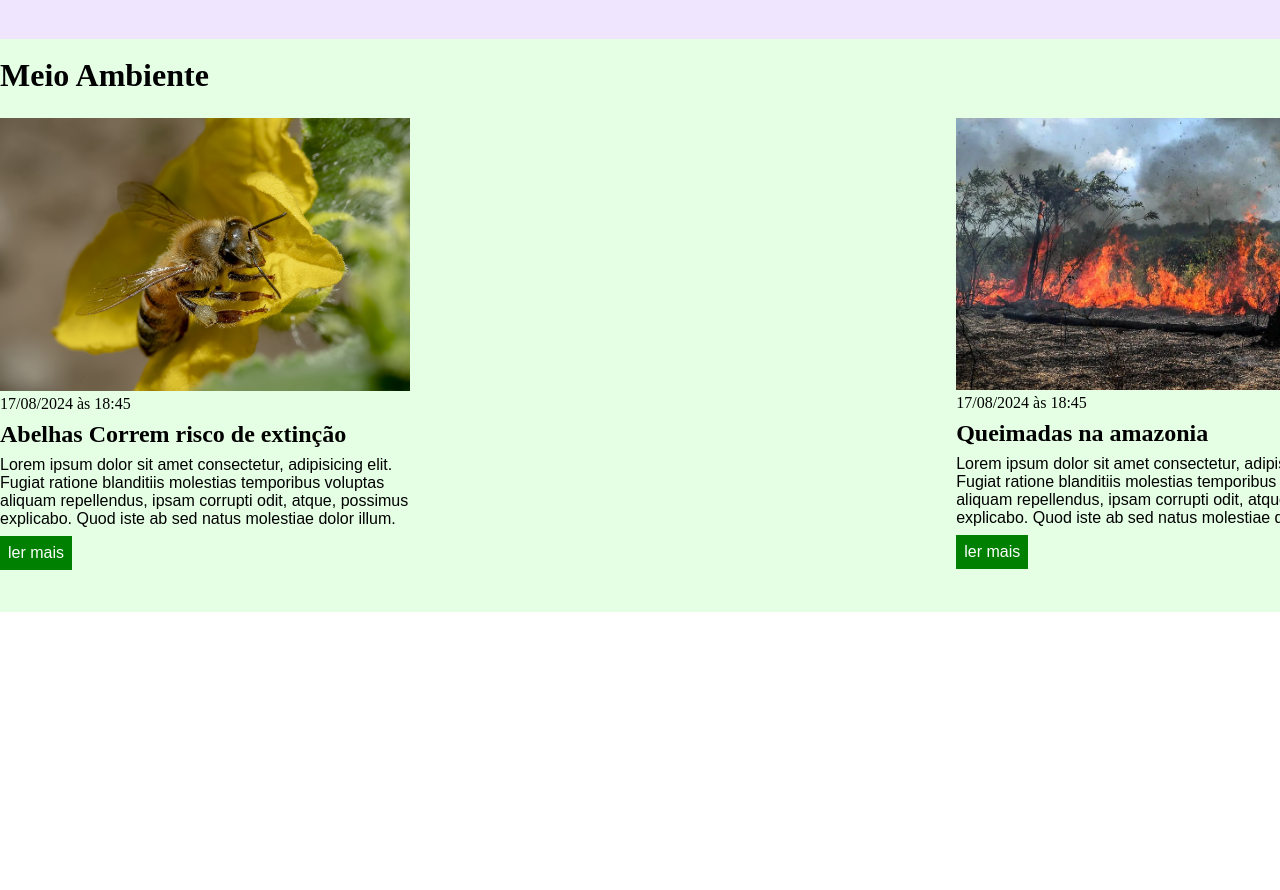
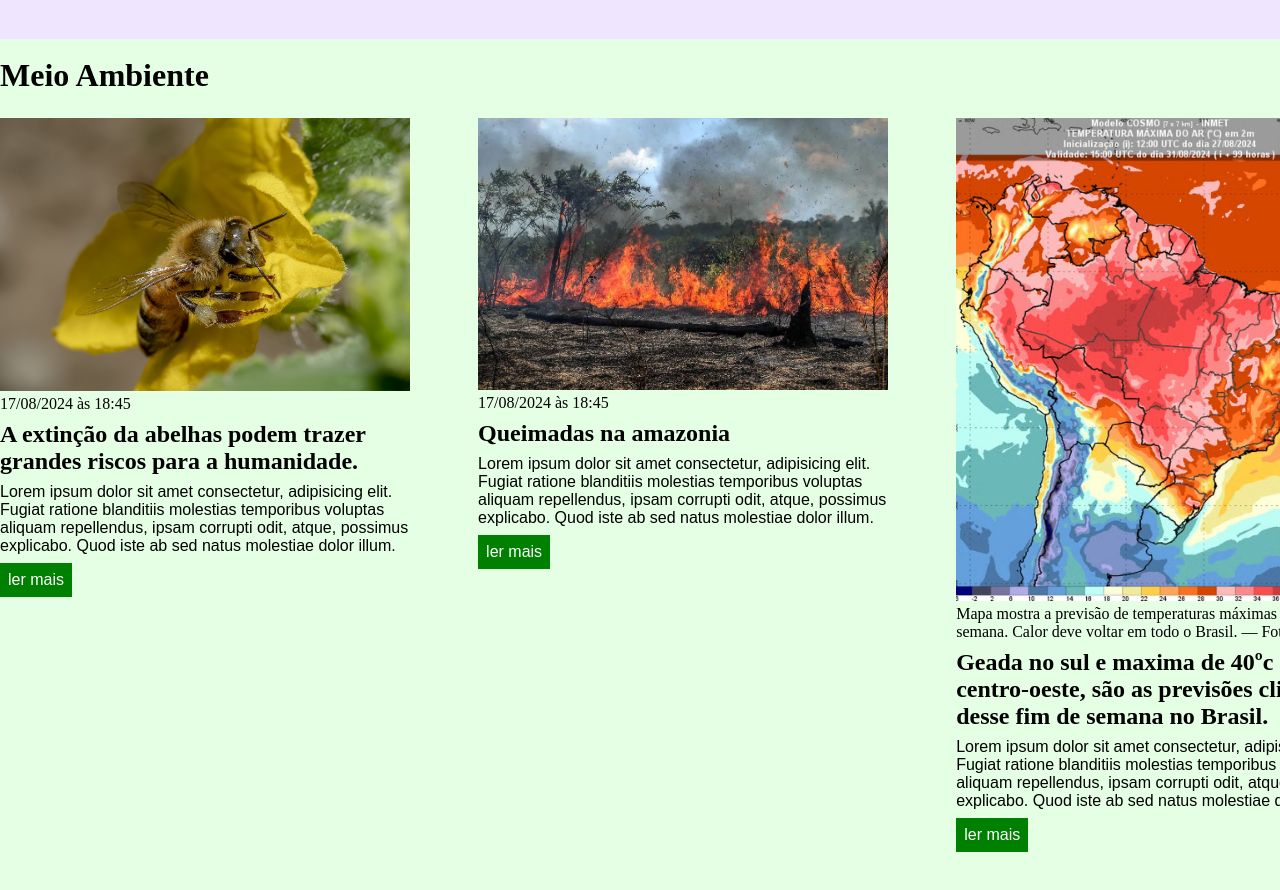
Before and after one commit to MatheusNunesdev/Modulo-CSS, a plain HTML site: page index.html in a window 1280 px wide. Shown: the part 670-1560 px from the top of the page. Before the commit the page ends 1282 px from the top, so only its background shows below. Drawn offline with Linux system fonts and the light colour scheme.

Commit message:
Add new article

```diff
--- a/index.html
+++ b/index.html
@@ -53,7 +53,7 @@
                 <article>
                     <img src="./imagens/imagem_module 3.jpg" alt="Uma ableha em uma flor amarela">
                     <header>17/08/2024 às 18:45</header>
-                    <h3>Abelhas Correm risco de extinção</h3>
+                    <h3>A extinção da abelhas podem trazer grandes riscos para a humanidade.</h3>
                     <p>Lorem ipsum dolor sit amet consectetur, adipisicing elit. Fugiat ratione blanditiis molestias temporibus voluptas aliquam repellendus, ipsam corrupti odit, atque, possimus explicabo. Quod iste ab sed natus molestiae dolor illum.</p>
                     <a href="#">ler mais</a>
                 </article>
@@ -64,6 +64,13 @@
                     <p>Lorem ipsum dolor sit amet consectetur, adipisicing elit. Fugiat ratione blanditiis molestias temporibus voluptas aliquam repellendus, ipsam corrupti odit, atque, possimus explicabo. Quod iste ab sed natus molestiae dolor illum.</p>
                     <a href="#">ler mais</a>
                 </article>
+                <article>
+                    <img id="temp" src="./imagens/calor-fds-.avif" alt="mapa do brasil mostrando a temperatura.">
+                    <header>Mapa mostra a previsão de temperaturas máximas para o fim de semana. Calor deve voltar em todo o Brasil. — Foto: Inmet</header>
+                    <h3>Geada no sul e maxima de 40ºc no centro-oeste, são as previsões climáticas desse fim de semana no Brasil.</h3>
+                    <p>Lorem ipsum dolor sit amet consectetur, adipisicing elit. Fugiat ratione blanditiis molestias temporibus voluptas aliquam repellendus, ipsam corrupti odit, atque, possimus explicabo. Quod iste ab sed natus molestiae dolor illum.</p>
+                    <a href="#">ler mais</a>
+                </article>
             </div>
         </div>
     </section>
--- a/styleportal.css
+++ b/styleportal.css
@@ -40,7 +40,6 @@ header li a:hover{
     justify-content: space-between;
 }
 .articles article img{
-
     width: 100%;
 }
 
```
Also changed, not shown: imagens/calor-fds-.avif (added), 1 other file.
